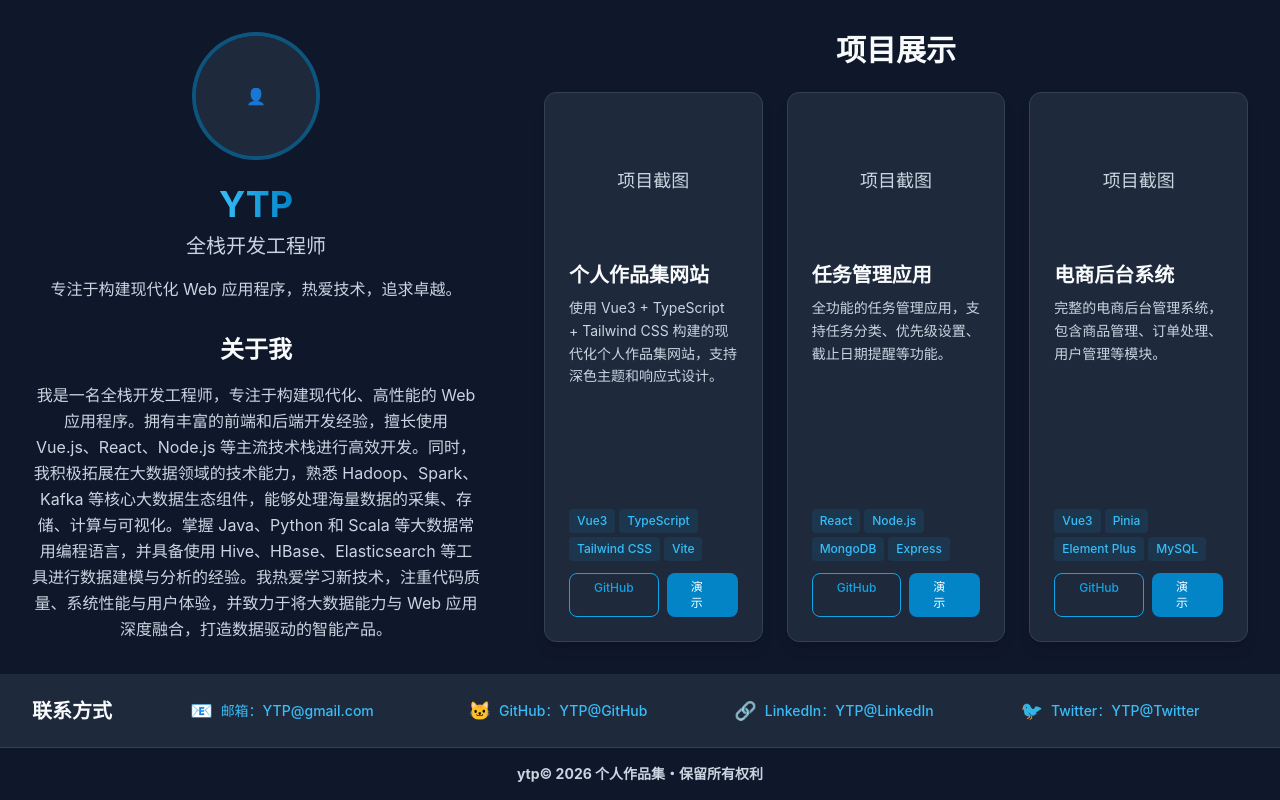
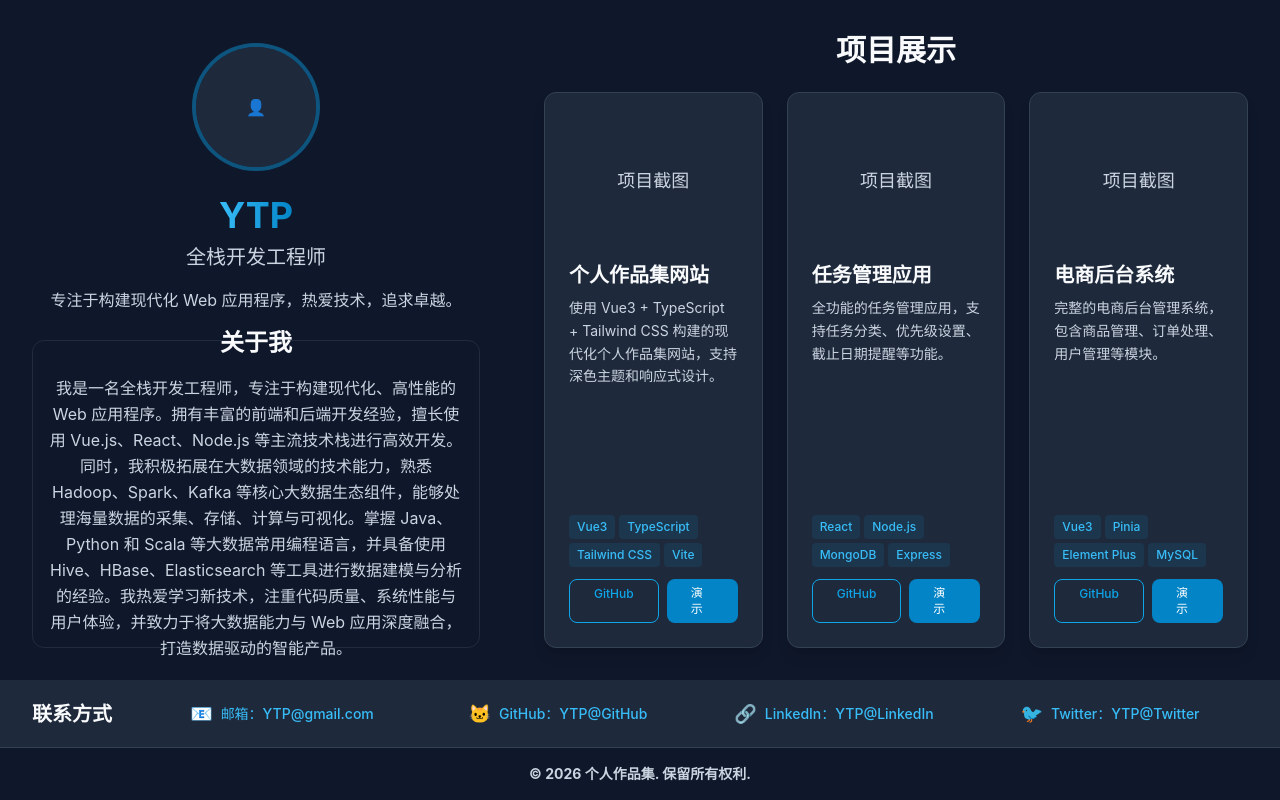
Before and after one commit to ruisytp/coding-my-developer, a Vue app: page / in a window 1280 px wide. Built offline with nearby package versions, Linux system fonts and the light colour scheme.

Commit message:
更新关于我模块，并添加边框样式

```diff
--- a/src/App.vue
+++ b/src/App.vue
@@ -21,9 +21,9 @@ const aboutMe = {
     <!-- 主要内容区域 - 占85%高度 -->
     <div class="flex-grow flex" style="height: 85vh;">
       <!-- 左侧列 (2/5 宽度) -->
-      <div class="w-2/5 flex flex-col justify-between p-8">
+      <div class="w-2/5 flex flex-col p-8">
         <!-- 上方：头像和简介模块 -->
-        <div class="flex flex-col items-center text-center">
+        <div class="flex flex-col items-center text-center h-1/2 justify-center">
           <!-- 头像 -->
           <div class="mb-6">
             <div class="w-32 h-32 rounded-full bg-[var(--color-primary-500)]/20 flex items-center justify-center overflow-hidden border-4 border-[var(--color-primary-500)]/30 mx-auto">
@@ -50,11 +50,11 @@ const aboutMe = {
         </div>
 
         <!-- 下方：关于我模块 -->
-        <div class="flex flex-col items-center text-center mt-8">
+        <div class="flex flex-col items-center text-center h-1/2 justify-center mt-4 border border-[var(--color-border)]/50 rounded-xl p-4">
           <h3 class="text-2xl font-bold mb-4 text-[var(--color-text-primary)]">
             {{ aboutMe.title }}
           </h3>
-          <p class="text-[var(--color-text-secondary)] leading-relaxed">
+          <p class="text-[var(--color-text-secondary)] leading-relaxed text-center">
             {{ aboutMe.description }}
           </p>
         </div>
@@ -91,7 +91,7 @@ const aboutMe = {
     <!-- 页脚 -->
     <footer class="py-4 border-t border-[var(--color-border)]">
       <div class="container mx-auto px-4 text-center text-[var(--color-text-secondary)]">
-        <p class="font-bold text-sm">ytp&copy; {{ new Date().getFullYear() }} 个人作品集・保留所有权利</p>
+        <p class="font-bold text-sm">&copy; {{ new Date().getFullYear() }} 个人作品集. 保留所有权利.</p>
       </div>
     </footer>
   </div>
--- a/src/style.css
+++ b/src/style.css
@@ -24,6 +24,14 @@
     @apply bg-[var(--color-background)] text-[var(--color-text-primary)];
     font-family: 'Inter', system-ui, sans-serif;
     scroll-behavior: smooth;
+  }
+
+  /* 禁用文本选择工具栏 */
+  * {
+    -webkit-user-select: text;
+    -moz-user-select: text;
+    -ms-user-select: text;
+    user-select: text;
   }
 
   /* 自定义滚动条样式 */
```
